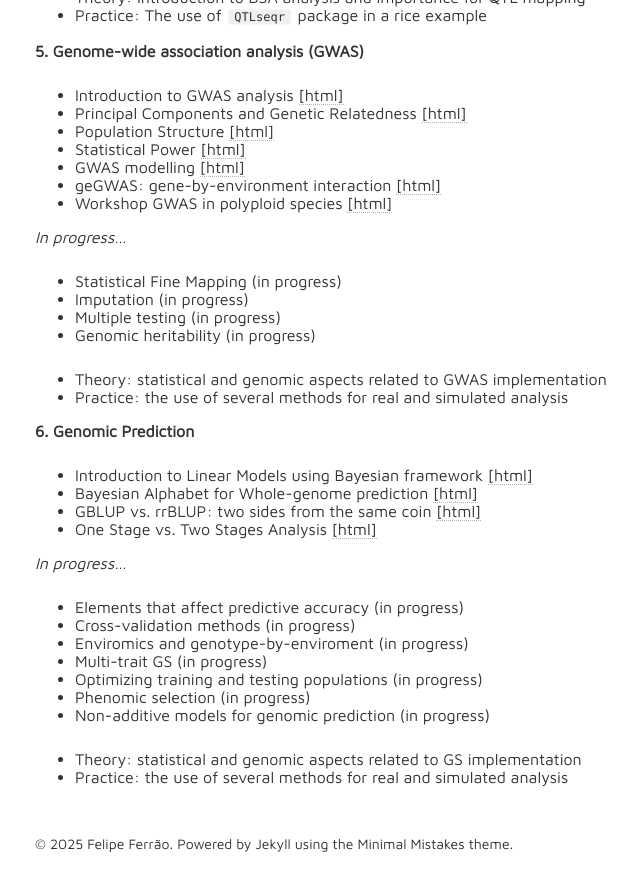
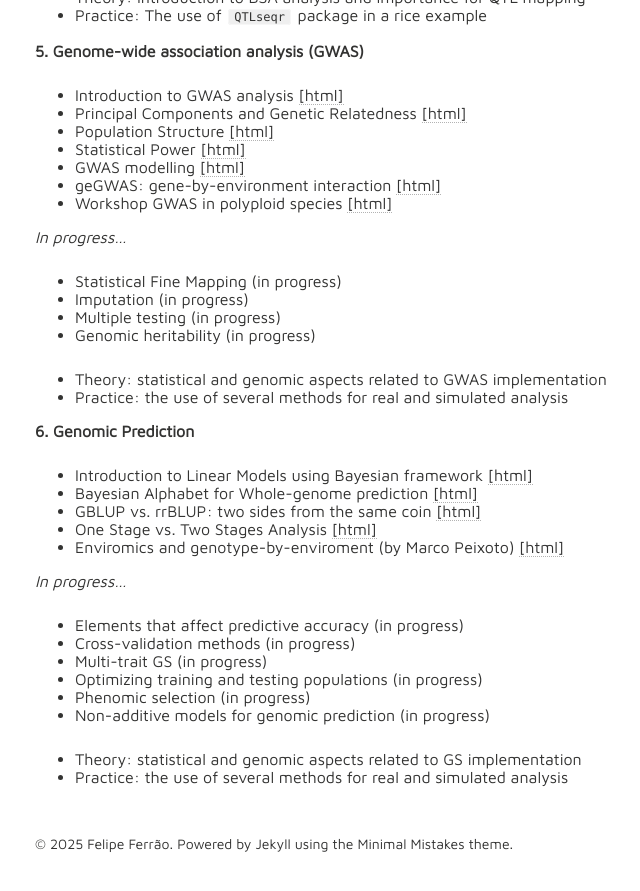
Before and after one commit to lfelipe-ferrao/lfelipe-ferrao.github.io, a Jekyll site: the page built from class/mas/index.md, in a window 1280 px wide and 900 px high, scrolled down 2595 px. Shown: the top 891 px of the window, without its empty margins (285-925 px from the left). Built offline with Jekyll 4.4.1, drawn with Linux system fonts in a browser that asks for light colours; nearby versions of some CDN libraries; our own code applies the rules of GitHub Pages for plain Markdown files.

Commit message:
Update index.md

```diff
--- a/class/mas/index.md
+++ b/class/mas/index.md
@@ -111,11 +111,11 @@ It is an attempt to organize and make available to any student the class notes u
 - Bayesian Alphabet for Whole-genome prediction [[html]](https://htmlpreview.github.io/?https://github.com/lfelipe-ferrao/lfelipe-ferrao.github.io/blob/master/class/mas/BayesianAlphabet.html)
 - GBLUP vs. rrBLUP: two sides from the same coin [[html]](https://htmlpreview.github.io/?https://github.com/lfelipe-ferrao/lfelipe-ferrao.github.io/blob/master/class/mas/GBLUP_rrBLUP.html)
 - One Stage vs. Two Stages Analysis [[html]](https://htmlpreview.github.io/?https://github.com/lfelipe-ferrao/lfelipe-ferrao.github.io/blob/master/class/mas/OnestagevsTwostage.html)
+- Enviromics and genotype-by-enviroment (by Marco Peixoto) [[html]](https://htmlpreview.github.io/?https://github.com/lfelipe-ferrao/lfelipe-ferrao.github.io/blob/master/class/mas/GxE_2025.html)
 
 *In progress...*
 - Elements that affect predictive accuracy (in progress)
 - Cross-validation methods (in progress)
-- Enviromics and genotype-by-enviroment (in progress)
 - Multi-trait GS (in progress)
 - Optimizing training and testing populations (in progress)
 - Phenomic selection (in progress)
```
